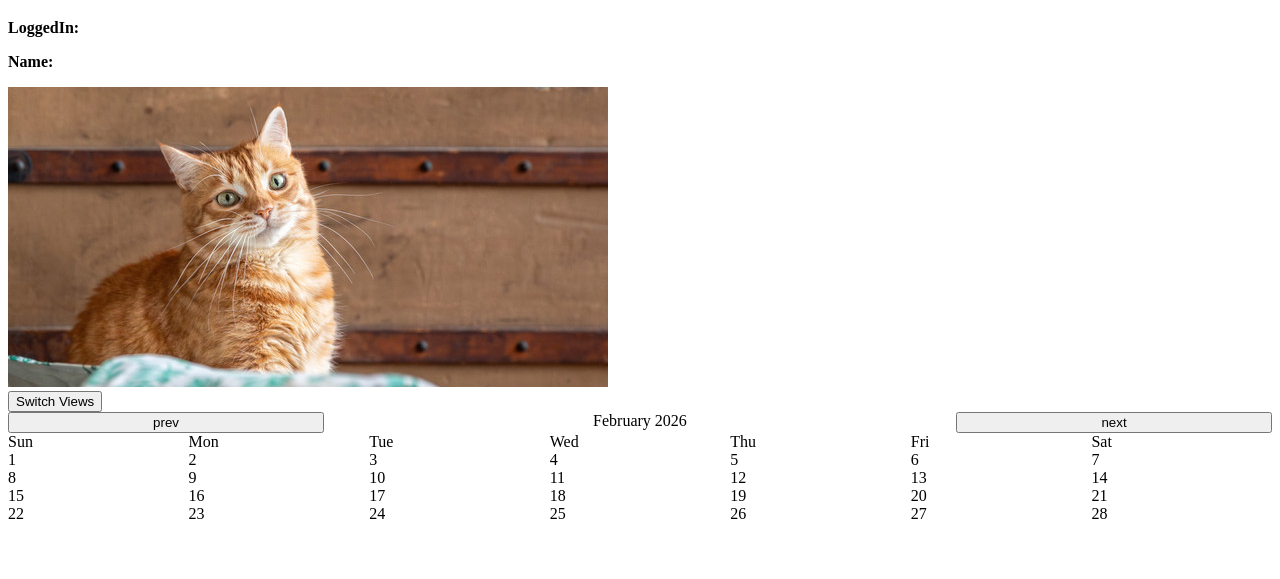
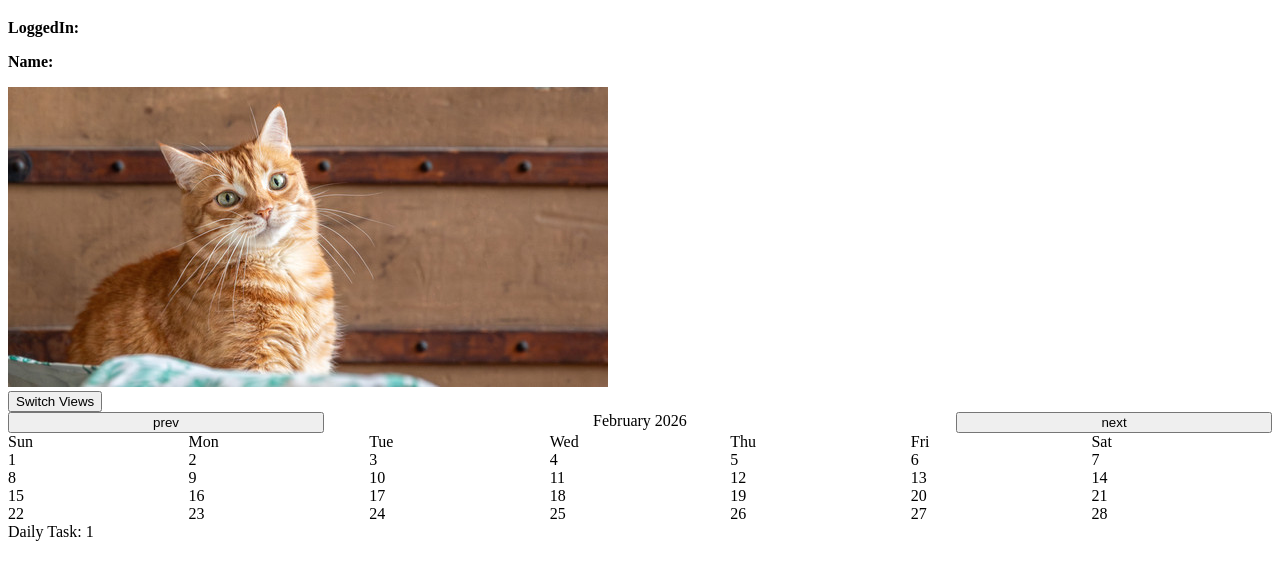
Before and after one commit to yunnieyunyun/Catlendar, a website: page public/index.html in a window 1280 px wide. Shown: the part 61-640 px from the top of the page. Drawn offline with Linux system fonts and the light colour scheme.

Commit message:
Added Daily Task functionality and temporary daily tasks list

```diff
--- a/public/index.html
+++ b/public/index.html
@@ -33,6 +33,9 @@
 
       </div>
     </div>
+    <div class="dailyTasks">
+
+    </div>
   </body>
   <script src="script.js"></script>
 </html>
--- a/public/script.js
+++ b/public/script.js
@@ -16,13 +16,14 @@
 const nextDateBtn = document.getElementById('nextDateButton');
 const viewSwitchBtn = document.getElementById('viewSwitcher');
 const months = ["January", "February", "March", "April", "May", "June", "July", "August", "September", "October", "November", "December"]
-
+const tasks = ["1", "2", "3", "4", "5", "6", "7", "8", "9", "10", "11"]
 let view = [true, false, false]
-// view[0] = year view, view [1] = week view, view[0] = day view
+// view[0] = year view, view [1] = week view, view[2] = day view
 let date = new Date();
 let month = date.getMonth();
 let year = date.getFullYear();
 let selectedDay = date.getDate();
+const dailyTasks = document.querySelector(".dailyTasks");
 
 
 function renderCalendar(month, year, selectedDay) {
@@ -78,9 +79,6 @@
         calendarDates.appendChild(day);
   }
 }
-
-renderCalendar(month, year, selectedDay);
-
 prevDateBtn.onclick = function() {
   const daysInPrevMonth = new Date(year, month, 0).getDate();
   if (view[0]) {
@@ -141,6 +139,20 @@
   renderCalendar(month, year, selectedDay);
 };
 
+function getDailyTask() {
+  let today = new Date()
+  let tDay = today.getDay()
+  let tMonth = today.getMonth()
+  let tYear = today.getFullYear()
+  let seed = Math.floor(((tYear*tDay/3**tMonth/2)+tYear+tMonth+tDay)**(1/tMonth)**tDay);
+  let taskNumber = seed % tasks.length;
+  const task = document.createElement('div');
+  task.textContent = "Daily Task: " + `${tasks[taskNumber]}`;
+  dailyTasks.appendChild(task);
+}
+
+renderCalendar(month, year, selectedDay);
+getDailyTask();
 
 if (sessionStorage.getItem('loggedIn') == 'true') {
   document.getElementById('name').innerHTML =
```
